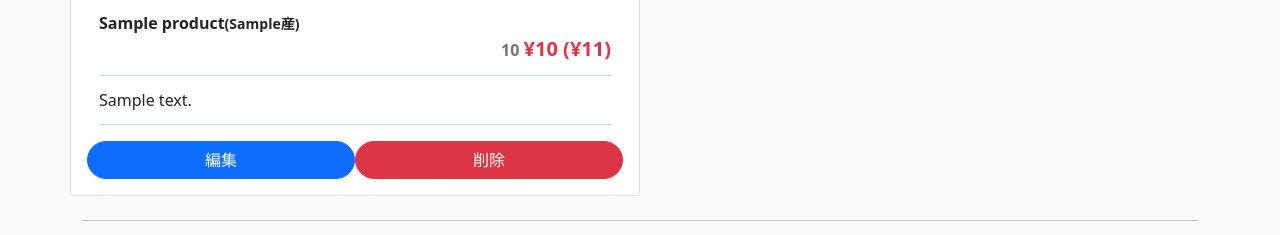
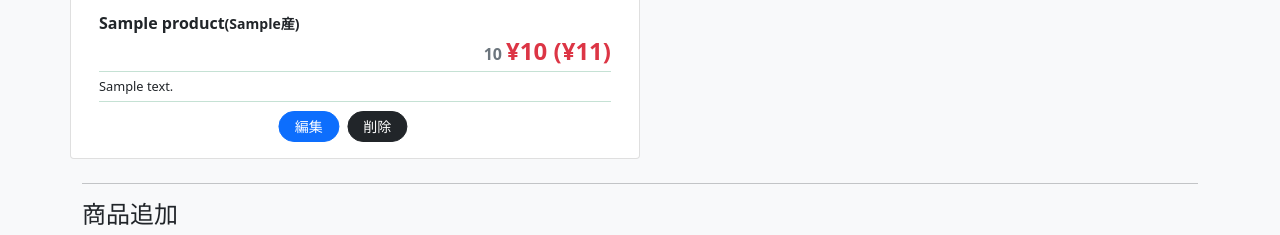
Before and after one commit to kodaimura/byy, a Flask app: template app/templates/admin-products.html in a window 1280 px wide. Shown: the part 668-903 px from the top of the page. Run offline with Flask 3, Linux system fonts and the light colour scheme; the template is opened without the code that fills it: most values are stand-ins (such as "Sample title", 1, 10 or a date in 2020); parts of the project's set-up code (start-up, migrations or seed data) failed here and were passed over.

Commit message:
fix layout

```diff
--- a/app/templates/admin-products.html
+++ b/app/templates/admin-products.html
@@ -27,23 +27,23 @@
 								<span class="fs-4 fw-bold text-danger bg-warning badge position-absolute top-0">品切れ</span>
 								{% endif %}
 							</div>
-							<div class="card-body">
-								<div class="card-title fw-bold lh-1">
+							<div class="card-body position-relative pb-5">
+								<div class="card-title fw-bold lh-1 fs-5">
 									{{p.product_name}}<span class="small">({{p.production_area}}産)</span>
 								</div>
-								<div class="text-end fw-bolder fs-5 text-danger lh-1">
-									<small class="text-muted fs-6"> {{p.quantity}} </small>
+								<div class="text-end fw-bolder fs-2 text-danger lh-1">
+									<small class="text-muted fs-5"> {{p.quantity}} </small>
 									<span>¥{{p.price}}</span>
 									<span>(¥{{(p.price * 1.1)|int}})</span>
 								</div>
-								<hr class="text-success">
-								<div class="card-text fs-6 lh-1">{{p.comment}}</div>
-								<hr class="text-success">
-								<div class="row">
-									<button class="btn btn-primary rounded-pill col" data-bs-toggle="modal" data-bs-target="#updateModal" onclick="setupModal({{p}})" style="z-index:1">編集</button>
-									<button class="btn btn-danger rounded-pill col" onclick="deleteProduct({{p.id}})" style="z-index:1">削除</button>
-								</div>
-							</div>
+								<hr class="text-success my-2">
+    						<div class="card-text lh-1" style="font-size:0.8rem">{{p.comment}}</div>
+    						<hr class="text-success my-2">
+    						<div class="row position-absolute bottom-0 start-50 translate-middle-x mb-3">
+    							<button class="btn btn-primary rounded-pill col text-nowrap" data-bs-toggle="modal" data-bs-target="#updateModal" onclick="setupModal({{p}})" style="z-index:1">&nbsp;&nbsp;編集&nbsp;&nbsp;</button>&nbsp;&nbsp;
+    							<button class="btn btn-dark rounded-pill col text-nowrap" onclick="deleteProduct({{p.id}})" style="z-index:1">&nbsp;&nbsp;削除&nbsp;&nbsp;</button>
+    						</div>
+  						</div>
 						</div>
 					</div>
 				{% endif %}
@@ -96,21 +96,22 @@
 						<span class="fs-4 fw-bold text-light bg-dark badge position-absolute top-0">非表示</span>
 						{% endif %}
 					</div>
-					<div class="card-body">
+  				<div class="card-body position-relative pb-5">
 						<div class="card-title fw-bold lh-1">
 							{{p.product_name}}<span class="small">({{p.production_area}}産)</span>
 						</div>
-						<div class="text-end fw-bolder fs-5 text-danger lh-1">
+						<div class="text-end fw-bolder fs-4 text-danger lh-1">
 							<small class="text-muted fs-6"> {{p.quantity}} </small>
 							<span>¥{{p.price}}</span>
 							<span>(¥{{(p.price * 1.1)|int}})</span>
 						</div>
-						<hr class="text-success">
-    				<div class="card-text fs-6 lh-1">{{p.comment}}</div>
-    				<hr class="text-success">
-    				<div class="row">
-    					<button class="btn btn-primary rounded-pill col" data-bs-toggle="modal" data-bs-target="#updateModal" onclick="setupModal({{p}})" style="z-index:1">編集</button>
-    					<button class="btn btn-danger rounded-pill col" onclick="deleteProduct({{p.id}})" style="z-index:1">削除</button>
+						<hr class="text-success my-2">
+    				<div class="card-text lh-1" style="font-size:0.8rem">{{p.comment}}</div>
+    				<hr class="text-success my-2">
+    				<div class="row position-absolute bottom-0 start-50 translate-middle-x mb-3 gap-2">
+    					<button class="btn btn-primary rounded-pill col btn-sm text-nowrap" data-bs-toggle="modal" data-bs-target="#updateModal" onclick="setupModal({{p}})" style="z-index:1">&nbsp;&nbsp;編集&nbsp;&nbsp;</button>
+    					<button class="btn btn-dark rounded-pill col btn-sm text-nowrap" onclick="deleteProduct({{p.id}})" style="z-index:1">
+    					&nbsp;&nbsp;削除&nbsp;&nbsp;</button>
     				</div>
   				</div>
 				</div>
```
Also changed, not shown: app/templates/products.html (+9 -9 lines).
